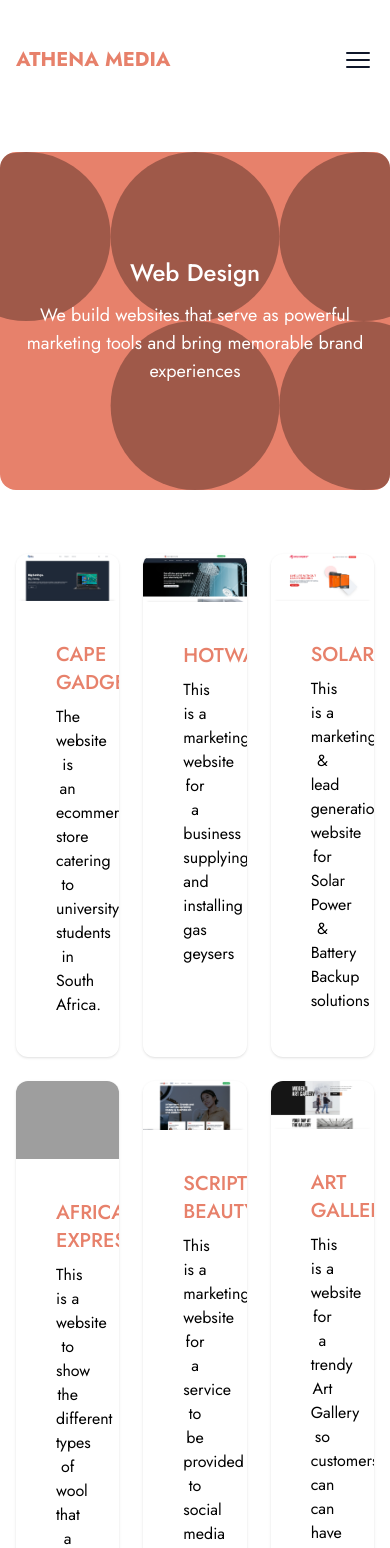
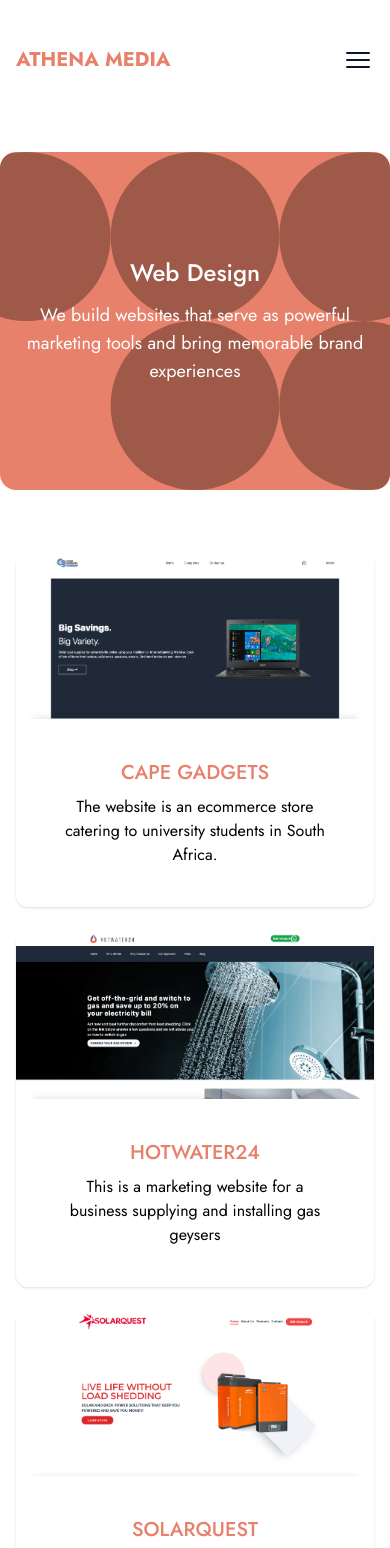
Before and after one commit to PhilaniNcube/athenamedia, a Next.js app: page /web-development in a window 390 px wide. Shown: the top 1548 px of the page. Built offline with nearby package versions, Linux system fonts and the light colour scheme; grey boxes are pictures that could not be loaded.

Commit message:
Projects grid

```diff
--- a/components/WebDesign/Projects.tsx
+++ b/components/WebDesign/Projects.tsx
@@ -1,6 +1,6 @@
 import Image from "next/image";
 import Link from "next/link";
-import { ChevronRightIcon } from "@heroicons/react/24/outline";
+import {ChevronRightIcon} from "@heroicons/react/24/outline";
 
 const projects = [
   {
@@ -80,7 +80,7 @@ const projects = [
 const Projects = () => {
   return (
     <section className="my-8">
-      <div className="max-w-7xl mx-auto px-4 lg:px-0 grid grid-cols-3 gap-6">
+      <div className="max-w-7xl mx-auto px-4 lg:px-0 grid grid-cols-1 lg:grid-cols-3 gap-6">
         {projects.map((item, i) => (
           <Link href={item.url} key={i} className="w-full shadow rounded-xl overflow-hidden">
             <Image
```
